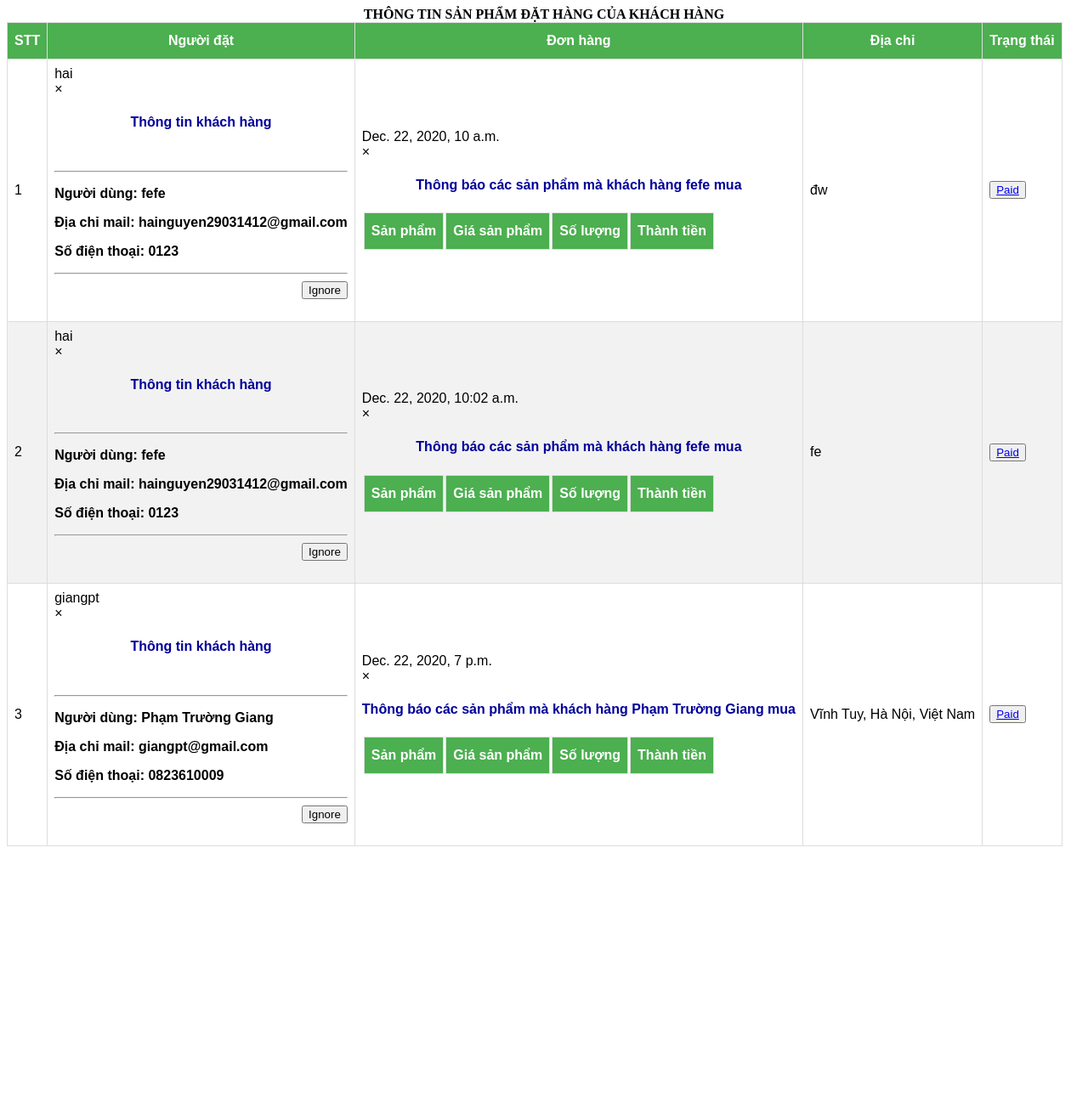
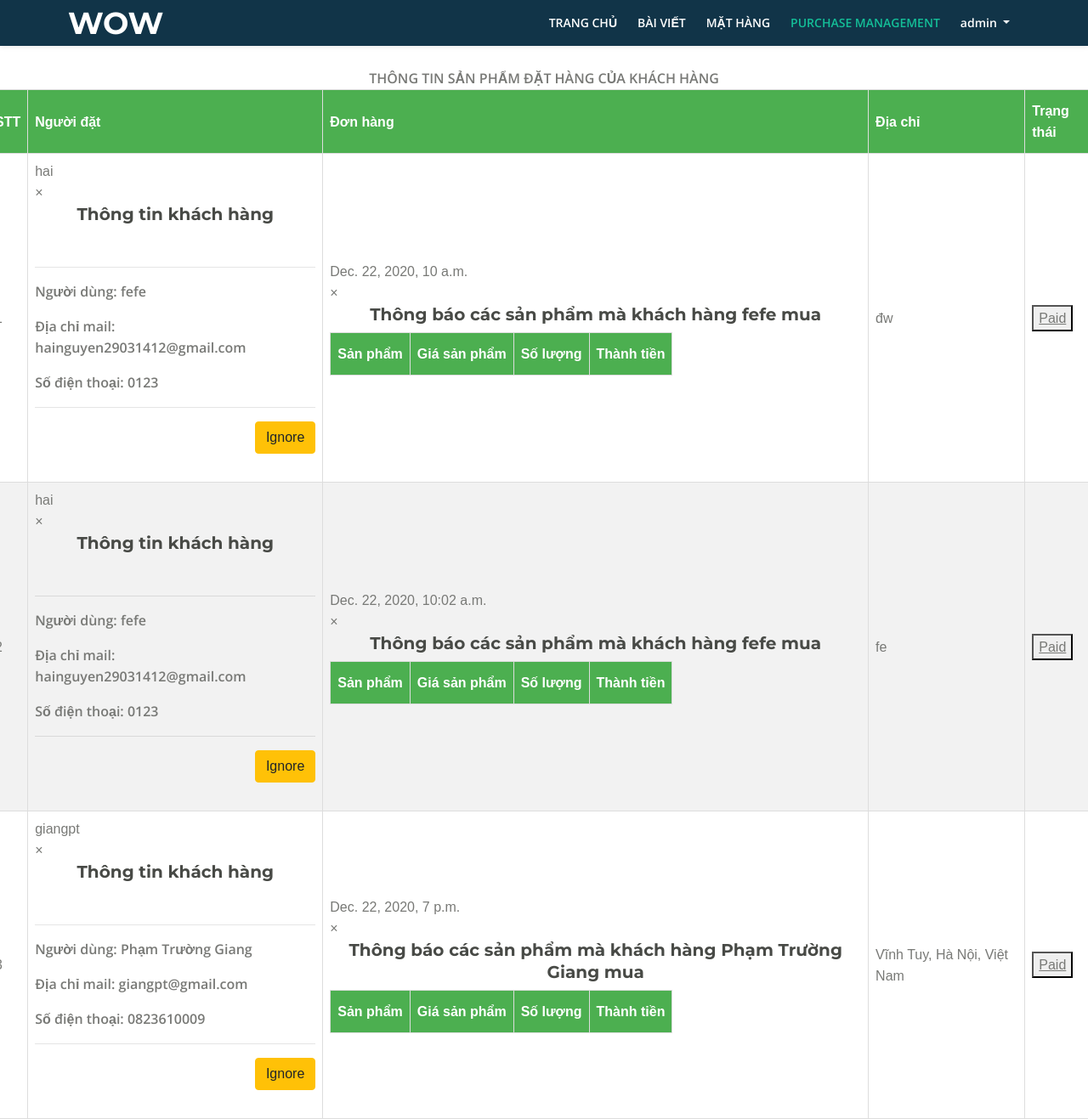
Before and after one commit to 18020507/btlweb, a Django app: page /manager/ in a window 1280 px wide. Shown: the whole page at 85% size. Before the commit the page ends 996 px from the top, so only its background shows below. Run offline with Django 3.2, Linux system fonts and the light colour scheme; a user stored in the database is signed in; data comes from the database, SQL or seed files in the repository; both versions use the stored data as it was after the commit; lists and menus that the app fills with data are empty; some libraries are stand-ins or nearby versions.

Commit message:
fix admin
purchase management navbar, reload problem, delete userview and manager view in home.

```diff
--- a/Web_Project/WebApp/Page/views.py
+++ b/Web_Project/WebApp/Page/views.py
@@ -341,28 +341,28 @@ def confirm(request, id_order):
     order_id = Order.objects.get(id=id_order)
     order_id.status = 'confirm'
     order_id.save()
-    return HttpResponseRedirect(reverse('Page:page_Index_User'))
+    return HttpResponseRedirect(reverse('Page:page_Manager'))
 
 
 def shipping(request, id_order):
     order_id = Order.objects.get(id=id_order)
     order_id.status = 'shipping'
     order_id.save()
-    return HttpResponseRedirect(reverse('Page:page_Index_User'))
+    return HttpResponseRedirect(reverse('Page:page_Manager'))
 
 
 def paid(request, id_order):
     order_id = Order.objects.get(id=id_order)
     order_id.status = 'paid'
     order_id.save()
-    return HttpResponseRedirect(reverse('Page:page_Index_User'))
+    return HttpResponseRedirect(reverse('Page:page_Manager'))
 
 
 def completed(request, id_order):
     order_id = Order.objects.get(id=id_order)
     order_id.status = 'completed'
     order_id.save()
-    return HttpResponseRedirect(reverse('Page:page_Index_User'))
+    return HttpResponseRedirect(reverse('Page:page_Manager'))
 
 
 def change_password(request):
--- a/Web_Project/WebApp/Templates/Manager_View.html
+++ b/Web_Project/WebApp/Templates/Manager_View.html
@@ -3,6 +3,19 @@
 <head>
     <meta charset="UTF-8">
     <title>Title</title>
+
+    <!-- Styles -->
+    <link href="https://fonts.googleapis.com/css?family=Montserrat:500,700&display=swap&subset=latin-ext" rel="stylesheet">
+    <link href="https://fonts.googleapis.com/css?family=Open+Sans:400,400i,600&display=swap&subset=latin-ext" rel="stylesheet">
+    <!-- ajax-->
+    <script src="https://ajax.googleapis.com/ajax/libs/jquery/3.5.1/jquery.min.js"></script>
+
+    {% load static %}
+    <link href="{% static 'css/bootstrap.css' %}" rel="stylesheet">
+    <link href="{% static 'css/fontawesome-all.css' %}" rel="stylesheet">
+    <link href="{% static 'css/swiper.css' %}" rel="stylesheet">
+	<link href="{% static 'css/magnific-popup.css' %}" rel="stylesheet">
+	<link href="{% static 'css/styles_base_UI_home.css' %}" rel="stylesheet">
     <style>
         #cart-table {
             font-family: Arial, Helvetica, sans-serif;
@@ -22,10 +35,21 @@
             background-color: #4CAF50;
             color: white;
         }
+
+        .purchase-management {
+            color: #14bf98!important;
+        }
+
+        .management-board {
+            margin-top: 5rem;
+            margin-right: 10rem;
+        }
     </style>
 </head>
 <body>
-    <div class="row">
+    {% include 'NavigationBar/nav_User_or_Manager.html' %}
+
+    <div class="row management-board">
         <div class="panel panel-info">
             <div class="panel-heading" align="center"><b>THÔNG TIN SẢN PHẨM ĐẶT HÀNG CỦA KHÁCH HÀNG</b></div>
             <table class="w3-table-all" id="cart-table">
--- a/Web_Project/WebApp/Templates/NavigationBar/nav_User_or_Manager.html
+++ b/Web_Project/WebApp/Templates/NavigationBar/nav_User_or_Manager.html
@@ -62,7 +62,7 @@
 
                 {% if user.customer.type == "MN" %}
                     <li class="nav-item">
-                        <a class="nav-link page-scroll" href="{% url 'Page:page_Manager' %}">PURCHASE MANAGEMENT</a>
+                        <a class="nav-link page-scroll purchase-management" href="{% url 'Page:page_Manager' %}">PURCHASE MANAGEMENT</a>
                     </li>
                 {% endif %}
                 <!-- Dropdown Menu -->
```
Also changed, not shown: Web_Project/WebApp/Templates/Base_UI_WithLogIn.html (+0 -12 lines), Web_Project/WebApp/db.sqlite3.
